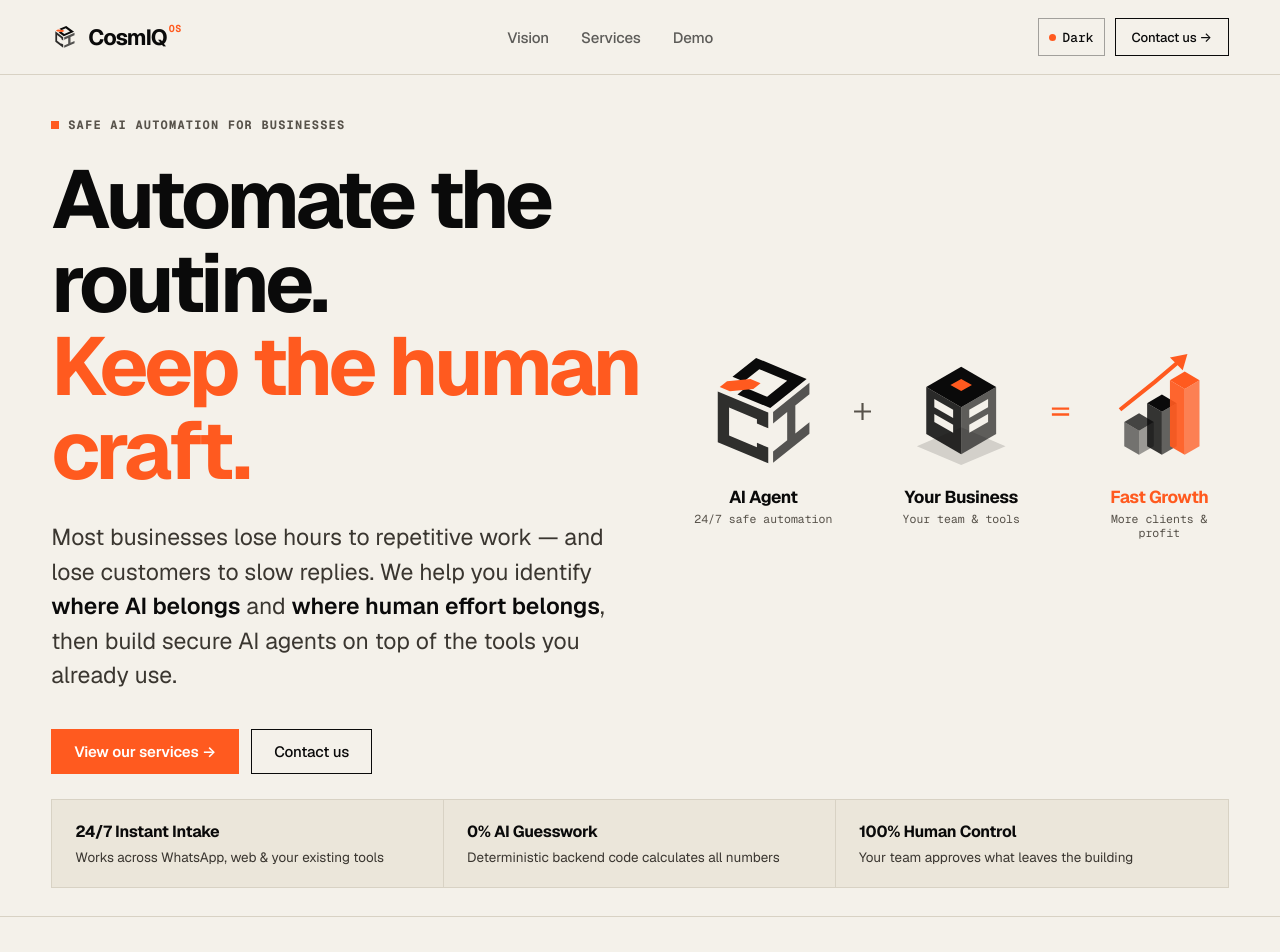
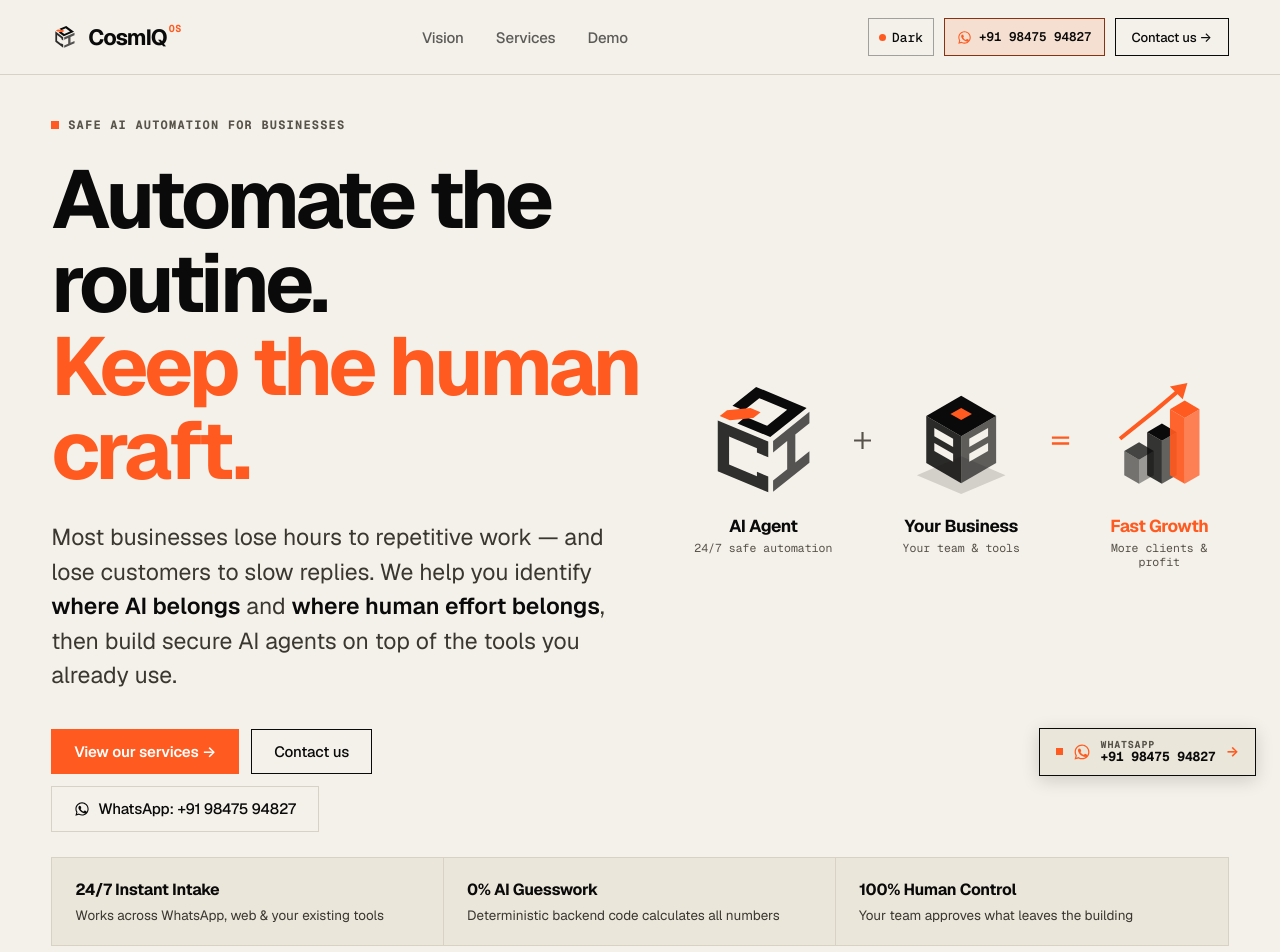
Before and after one commit to CosmIQ-OS/cosmiq-os-web, a Next.js app: page / in a window 1280 px wide. Shown: the top 952 px of the page. Built offline with nearby package versions, Linux system fonts and the light colour scheme.

Commit message:
feat(contact): add company standard WhatsApp icon, header action and floating widget

```diff
--- a/app/globals.css
+++ b/app/globals.css
@@ -272,6 +272,136 @@ main, footer { position: relative; z-index: 1; }
 .theme-btn:hover { border-color: var(--nav-ink); }
 .nav-end { display: flex; align-items: center; gap: 10px; flex-shrink: 0; }
 .nav-cta .short { display: none; }
+
+/* Navigation WhatsApp Direct Action */
+.nav-whatsapp {
+  display: inline-flex;
+  align-items: center;
+  gap: 7px;
+  font-family: var(--mono);
+  font-size: 12.5px;
+  font-weight: 600;
+  color: var(--nav-ink);
+  background: color-mix(in srgb, var(--accent-primary) 12%, transparent);
+  border: 1px solid color-mix(in srgb, var(--accent-primary) 50%, var(--nav-ink));
+  padding: 6px 12px;
+  min-height: 38px;
+  text-decoration: none;
+  white-space: nowrap;
+  border-radius: 0;
+  transition: all var(--trans, 0.2s ease);
+}
+.nav-whatsapp:hover {
+  background: var(--accent-primary);
+  border-color: var(--accent-primary);
+  color: #ffffff;
+}
+.nav-whatsapp .whatsapp-nav-icon {
+  color: var(--accent-primary);
+  flex-shrink: 0;
+  transition: color 0.2s ease;
+}
+.nav-whatsapp:hover .whatsapp-nav-icon {
+  color: #ffffff;
+}
+
+/* Floating WhatsApp Company Standard Badge */
+.whatsapp-float-container {
+  position: fixed;
+  bottom: 24px;
+  right: 24px;
+  z-index: 999;
+}
+.whatsapp-float-btn {
+  display: inline-flex;
+  align-items: center;
+  gap: 10px;
+  padding: 10px 16px;
+  background: var(--bg-surface);
+  color: var(--text-primary);
+  border: 1px solid var(--border-strong);
+  border-radius: 0;
+  text-decoration: none;
+  box-shadow: 0 4px 18px rgba(0, 0, 0, 0.16);
+  transition: all 0.2s ease;
+  cursor: pointer;
+}
+.whatsapp-float-btn:hover {
+  border-color: var(--accent-primary);
+  transform: translateY(-2px);
+  box-shadow: 0 6px 24px rgba(255, 90, 31, 0.25);
+  background: var(--bg-elevated);
+}
+.whatsapp-float-beacon {
+  width: 7px;
+  height: 7px;
+  background: var(--accent-primary);
+  border-radius: 0;
+  flex-shrink: 0;
+  animation: pulse-beacon 2s infinite ease-in-out;
+}
+@keyframes pulse-beacon {
+  0%, 100% { opacity: 1; transform: scale(1); }
+  50% { opacity: 0.35; transform: scale(0.85); }
+}
+.whatsapp-float-icon {
+  color: var(--accent-primary);
+  flex-shrink: 0;
+}
+.whatsapp-float-text {
+  display: flex;
+  flex-direction: column;
+  line-height: 1.15;
+}
+.whatsapp-float-label {
+  font-family: var(--mono);
+  font-size: 10px;
+  font-weight: 700;
+  text-transform: uppercase;
+  letter-spacing: 0.08em;
+  color: var(--text-muted);
+}
+.whatsapp-float-number {
+  font-family: var(--mono);
+  font-size: 13px;
+  font-weight: 700;
+  color: var(--text-primary);
+  letter-spacing: -0.01em;
+}
+.whatsapp-float-arrow {
+  color: var(--accent-primary);
+  font-size: 14px;
+  font-weight: 700;
+  transition: transform 0.2s ease;
+}
+.whatsapp-float-btn:hover .whatsapp-float-arrow {
+  transform: translateX(3px);
+}
+
+@media (max-width: 768px) {
+  .whatsapp-float-container {
+    bottom: 16px;
+    right: 16px;
+  }
+  .whatsapp-float-label {
+    display: none;
+  }
+  .whatsapp-float-btn {
+    padding: 8px 12px;
+  }
+  .whatsapp-float-number {
+    font-size: 12px;
+  }
+}
+
+@media (max-width: 520px) {
+  .nav-whatsapp .nav-whatsapp-num {
+    display: none;
+  }
+  .nav-whatsapp {
+    padding: 6px 9px;
+  }
+}
 
 .mobile-menu { display: none; position: relative; }
 .mobile-menu summary {
--- a/app/layout.tsx
+++ b/app/layout.tsx
@@ -3,6 +3,8 @@ import Link from "next/link";
 import MobileMenu from "@/components/MobileMenu";
 import RotatingCube from "@/components/RotatingCube";
 import ThemeToggle from "@/components/ThemeToggle";
+import WhatsAppFloatingWidget from "@/components/WhatsAppFloatingWidget";
+import WhatsAppIcon from "@/components/WhatsAppIcon";
 import { NAV, SITE_DESCRIPTION, SITE_NAME, SITE_URL } from "@/lib/site";
 import "./globals.css";
 
@@ -75,6 +77,17 @@ try {
             </nav>
             <div className="nav-end">
               <ThemeToggle />
+              <a
+                href="https://wa.me/919847594827"
+                target="_blank"
+                rel="noopener noreferrer"
+                className="nav-whatsapp"
+                aria-label="Direct WhatsApp chat: +91 98475 94827"
+                title="Direct WhatsApp chat: +91 98475 94827"
+              >
+                <WhatsAppIcon size={15} className="whatsapp-nav-icon" />
+                <span className="nav-whatsapp-num">+91 98475 94827</span>
+              </a>
               <Link href="/contact" className="btn btn-sm nav-cta">
                 <span className="long">Contact us →</span>
                 <span className="short">Contact</span>
@@ -103,11 +116,24 @@ try {
                 <Link href="/contact">Contact us</Link>
               </li>
               <li>
+                <a
+                  href="https://wa.me/919847594827"
+                  target="_blank"
+                  rel="noopener noreferrer"
+                  aria-label="Chat with CosmIQ OS on WhatsApp"
+                  style={{ color: "var(--accent-primary, #ff5a1f)", fontWeight: 600 }}
+                >
+                  WhatsApp: +91 98475 94827
+                </a>
+              </li>
+              <li>
                 <Link href="/privacy">Privacy</Link>
               </li>
             </ul>
           </div>
         </footer>
+
+        <WhatsAppFloatingWidget />
       </body>
     </html>
   );
--- a/app/page.tsx
+++ b/app/page.tsx
@@ -1,5 +1,6 @@
 import Link from "next/link";
 import GrowthDiagram from "@/components/GrowthDiagram";
+import WhatsAppIcon from "@/components/WhatsAppIcon";
 import { SECURITY_PILLARS, VISION_BOUNDARY } from "@/lib/services";
 
 export default function Home() {
@@ -33,6 +34,17 @@ export default function Home() {
                 <Link className="btn" href="/contact">
                   Contact us
                 </Link>
+                <a
+                  className="btn ghost"
+                  href="https://wa.me/919847594827"
+                  target="_blank"
+                  rel="noopener noreferrer"
+                  aria-label="Chat with CosmIQ OS on WhatsApp"
+                  style={{ display: "inline-flex", alignItems: "center", gap: 8 }}
+                >
+                  <WhatsAppIcon size={16} />
+                  <span>WhatsApp: +91 98475 94827</span>
+                </a>
               </div>
             </div>
 
@@ -136,6 +148,17 @@ export default function Home() {
             <Link className="btn" href="/contact">
               Contact us
             </Link>
+            <a
+              className="btn ghost"
+              href="https://wa.me/919847594827"
+              target="_blank"
+              rel="noopener noreferrer"
+              aria-label="Chat with CosmIQ OS on WhatsApp"
+              style={{ display: "inline-flex", alignItems: "center", gap: 8 }}
+            >
+              <WhatsAppIcon size={16} />
+              <span>WhatsApp: +91 98475 94827</span>
+            </a>
           </div>
         </div>
       </section>
--- a/components/MobileMenu.tsx
+++ b/components/MobileMenu.tsx
@@ -1,5 +1,6 @@
 "use client";
 import { useEffect, useRef } from "react";
+import WhatsAppIcon from "./WhatsAppIcon";
 
 // <details> keeps the menu working without JS; this only closes it after a link
 // tap, an outside tap or Escape, so it never sits on top of the page.
@@ -35,6 +36,15 @@ export default function MobileMenu({ links }: { links: { href: string; label: st
       <nav aria-label="Mobile" onClick={closeOnLink}>
         {links.map((l) => <a key={l.href} href={l.href}>{l.label}</a>)}
         <a href="/contact">Request a pilot</a>
+        <a
+          href="https://wa.me/919847594827"
+          target="_blank"
+          rel="noopener noreferrer"
+          style={{ display: "flex", alignItems: "center", gap: 8, color: "var(--accent-primary, #ff5a1f)", fontWeight: 600 }}
+        >
+          <WhatsAppIcon size={16} />
+          <span>WhatsApp: +91 98475 94827</span>
+        </a>
       </nav>
     </details>
   );
--- /dev/null
+++ b/components/WhatsAppFloatingWidget.tsx
@@ -0,0 +1,25 @@
+"use client";
+
+import WhatsAppIcon from "./WhatsAppIcon";
+
+export default function WhatsAppFloatingWidget() {
+  return (
+    <aside aria-label="Direct WhatsApp contact" className="whatsapp-float-container">
+      <a
+        href="https://wa.me/919847594827"
+        target="_blank"
+        rel="noopener noreferrer"
+        className="whatsapp-float-btn"
+        aria-label="Direct chat with CosmIQ OS on WhatsApp (+91 98475 94827)"
+      >
+        <span className="whatsapp-float-beacon" aria-hidden="true" />
+        <WhatsAppIcon size={18} className="whatsapp-float-icon" />
+        <span className="whatsapp-float-text">
+          <span className="whatsapp-float-label">WhatsApp</span>
+          <span className="whatsapp-float-number">+91 98475 94827</span>
+        </span>
+        <span className="whatsapp-float-arrow" aria-hidden="true">→</span>
+      </a>
+    </aside>
+  );
+}
--- /dev/null
+++ b/components/WhatsAppIcon.tsx
@@ -0,0 +1,22 @@
+import React from "react";
+
+interface WhatsAppIconProps {
+  size?: number;
+  className?: string;
+}
+
+export default function WhatsAppIcon({ size = 18, className = "" }: WhatsAppIconProps) {
+  return (
+    <svg
+      width={size}
+      height={size}
+      viewBox="0 0 24 24"
+      fill="currentColor"
+      className={className}
+      aria-hidden="true"
+      style={{ display: "inline-block", verticalAlign: "middle" }}
+    >
+      <path d="M12.04 2C6.58 2 2.13 6.45 2.13 11.91c0 1.75.46 3.45 1.32 4.95L2.05 22l5.25-1.38c1.45.79 3.08 1.21 4.74 1.21 5.46 0 9.91-4.45 9.91-9.91 0-2.65-1.03-5.14-2.9-7.01A9.816 9.816 0 0 0 12.04 2m.01 1.67c2.2 0 4.26.86 5.82 2.42a8.225 8.225 0 0 1 2.41 5.83c0 4.54-3.7 8.24-8.24 8.24-1.48 0-2.93-.4-4.2-1.15l-.3-.18-3.12.82.83-3.04-.2-.31a8.19 8.19 0 0 1-1.26-4.38c0-4.54 3.7-8.24 8.24-8.24m-3.53 3.63c-.19 0-.52.07-.79.37-.27.3-1.04 1.02-1.04 2.48 0 1.47 1.07 2.89 1.21 3.09.15.2 2.1 3.2 5.09 4.49.71.31 1.27.49 1.7.63.72.23 1.37.2 1.88.12.58-.09 1.77-.72 2.02-1.42.25-.7.25-1.3.17-1.42-.07-.13-.26-.2-.55-.35-.29-.15-1.72-.85-1.99-.95-.27-.1-.46-.15-.65.15-.2.29-.76.95-.93 1.15-.17.19-.34.22-.63.07-.29-.15-1.22-.45-2.33-1.44-.86-.77-1.45-1.72-1.62-2.01-.17-.29-.02-.45.13-.59.13-.13.29-.34.44-.51.15-.17.2-.29.3-.49.1-.19.05-.36-.02-.51-.08-.15-.65-1.57-.89-2.15-.24-.58-.48-.5-.66-.51l-.56-.01Z" />
+    </svg>
+  );
+}
```
Also changed, not shown: app/contact/page.tsx (+18 -1 lines), app/demo/page.tsx (+14 -1 lines).
